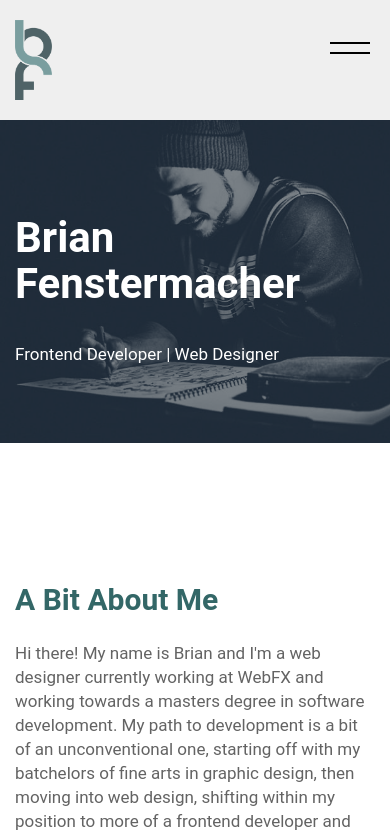
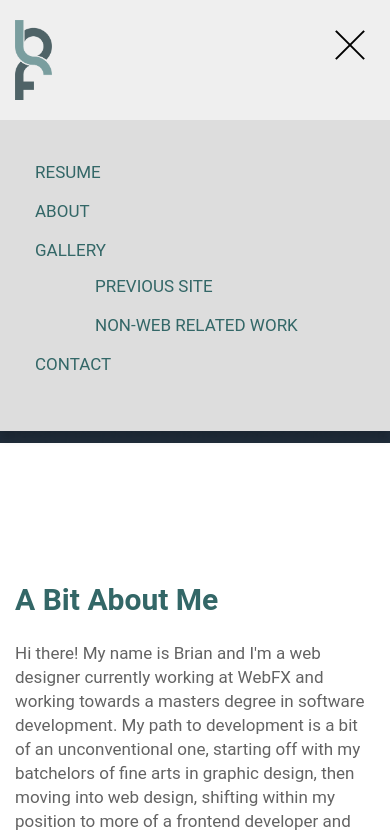
Before and after one commit to bfenstermacher00/CS601_Term_Fenstermacher, a plain HTML site: page index.html in a window 390 px wide. Both pictures are taken after a click on the element 350 px from the left and 45 px from the top of the page. Shown: the top 837 px of the page. Drawn offline with Linux system fonts and the light colour scheme.

Commit message:
css adjustments for menu toggle

```diff
--- a/assets/css/main.css
+++ b/assets/css/main.css
@@ -227,6 +227,12 @@
  	list-style: none;
  	padding-left: 20px;
  	text-transform: uppercase;
+ 	margin-bottom: 15px;
+ }
+
+ .has-child > a {
+ 	display: inline-block;
+ 	margin-bottom: 10px;
  }
 
 /* I'm using a border bottom here instead of text decoration underline because I wanted to include the transition which only applies itself to the border as it needs to be applied to both the active and inactive state, ie. the border bottom still exists when the user isn't hovering it's just invisible whereas when the user hovers, it has an opacity of 1 and therefore a transition can be added because the transition is adjusting that opacity value */
@@ -394,6 +400,8 @@ ul {
 header.nav {
   padding: 20px 0;
   background: #efefef;
+  position: relative;
+  z-index: 3;
 }
 
 .flex-container {
@@ -440,6 +448,7 @@ img {
 	position: absolute;
 	margin-top: 10px;
 	margin-right: 5px;
+	transition: all .3s ease-in-out;
 }
 
 .navigation-items:after {
@@ -451,18 +460,35 @@ img {
 	position: absolute;
 	margin-top: 15px;
 	margin-right: 5px;
+	transition: all .3s ease-in-out;
+}
+
+.navigation-items.active:before {
+	content: "";
+	transform: rotate(45deg);
+	margin-bottom: 10px;
+}
+
+.navigation-items.active:after {
+	content: "";
+	transform: rotate(135deg);
+	margin-top: 0;
 }
 
 ul.nav-wrapper {
 	position: absolute;
 	width: calc(100vw - 30px);
 	left: 0;
-	top: 120px;
+	top: 100px;
 	background: #ddd;
 	margin: 0;
 	padding: 40px 15px;
 	box-shadow: 0 8px 8px rgba(0,0,0,.15);
 	display: none;
+}
+
+.navigation-items.active ul.nav-wrapper {
+	display: block;
 }
 
 .img-wrapper img {
@@ -879,7 +905,12 @@ form input {
 
 	.navigation-items li {
 		padding: 0 18px;
+		margin-bottom: 0;
 	}
+
+	 .has-child > a {
+	 	margin-bottom: 0;
+	 }
 
 	li.menu-item.has-child {
 		position: relative;
```
